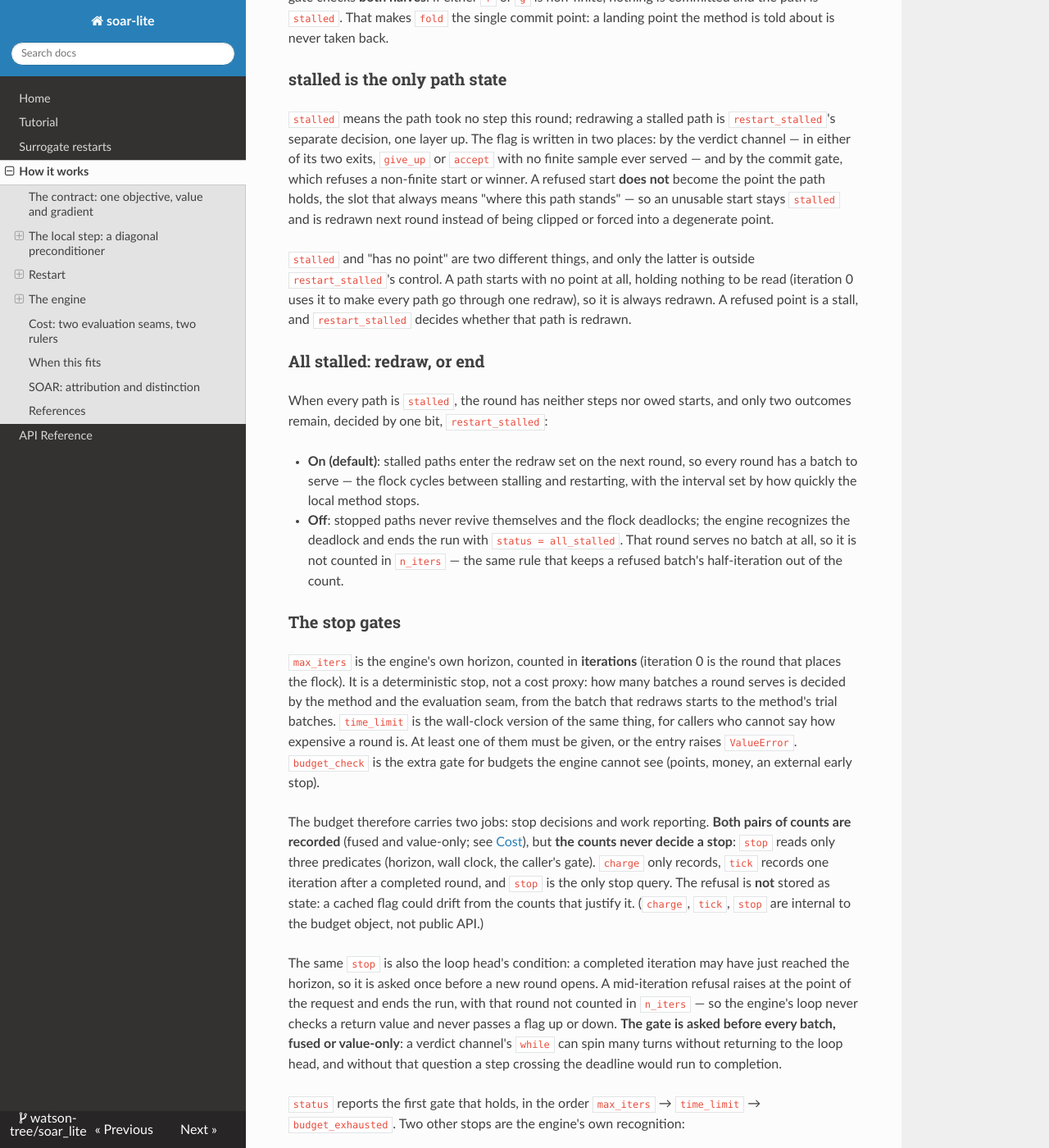
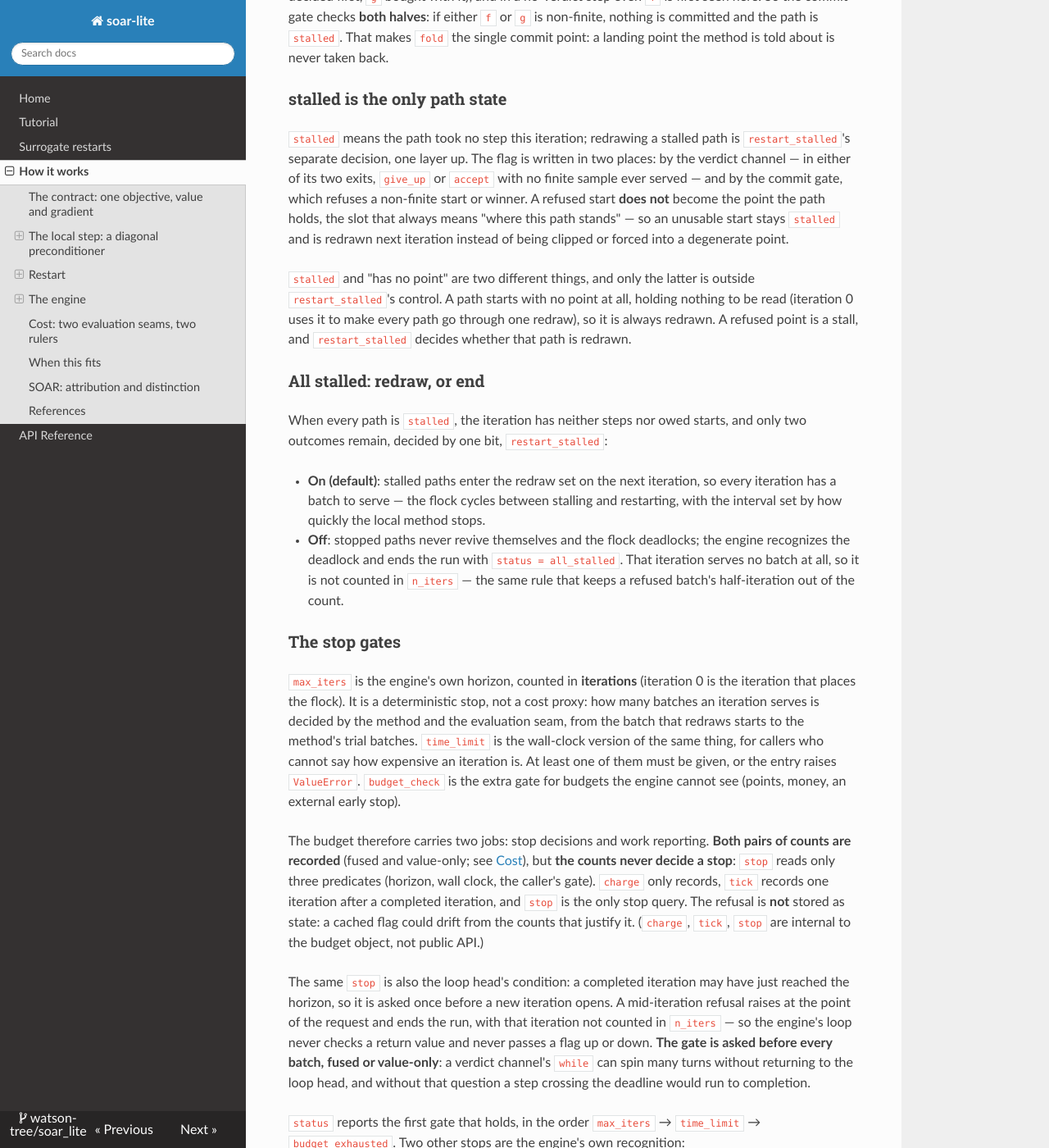
Before and after one commit to watson-tree/soar_lite, an MkDocs documentation site: the page built from docs/explanation/how-it-works.md, in a window 1280 px wide and 1400 px high, scrolled down 10233 px. Shown: the whole window at 82% size. Built offline with MkDocs 1.6.1, drawn with Linux system fonts in a browser that asks for light colours; nearby versions of some CDN libraries; some of the changed text lies outside the part shown.

Commit message:
docs: say iteration and cohort, and stop calling a path a chain
`CONTEXT.md` retires "round" as a name for an iteration (`_Avoid_: round
(retired)`), but the explanation page used it 22 times where "iteration" was
meant, `docs/index.md` once, and `n_path_schedule`'s own docstring once ("the
placement round"). The glossary had moved and the prose had not, so the page
taught a reader a word the rest of the repo does not use.

Two more of the same shape. The engine's set of stepping paths is `cohort` in the
code (`_decide(cohort)`, `_lanes(cohort)`) and in `CONTEXT.md`, while the page
called it the queue - including in the numbered list that introduces it, which is
where a reader learns the word, and in the sentence that says the set is
disjoint from the redraw set. And `path` was defined as "one independent descent
chain" in `CONTEXT.md` and in the page's opening vocabulary, one line above the
same glossary's `_Avoid_: chain, trajectory, thread, particle`.

Not a blind rename. "Round" stays where it is a different word: `roundoff`, a
coordinate that "rounds by a few representable steps", the bisection's rounds in
`Domain.draw`, and the `round-trip` tests. "Chain" stays in the README, where the
model itself is a chain of oscillators. Only the retired sense moved.

The vocabulary is what a reader carries from one document to the next, so its
home is the glossary and these pages are copies of it; the fix is in the copies.

Verified: `ruff check`, `ruff format --check` and pyright clean; `pytest -q
tests/test_plugin_seam.py` at 17 passed, since that test's comment and its retry
counter were renamed with the vocabulary; `mkdocs build --strict` exits 0 with no
warnings and the built page was read back to confirm the renamed list label and
that the sentences still read as sentences. No reported value changes.

```diff
--- a/docs/explanation/how-it-works.md
+++ b/docs/explanation/how-it-works.md
@@ -342,7 +342,7 @@ keeps them in three different places, none answering for another:
 - **Whether**: `restart_stalled`, a boolean knob, default `True`. While it is
   off, a stopped path stays stopped — `stalled` is still recorded, it still
   occupies its slot, and its last usable point stays in the run's best — only
-  the path itself stops moving; while it is on, it is redrawn on the next round.
+  the path itself stops moving; while it is on, it is redrawn on the next iteration.
 - **Where**: `global_model.propose(n_points, domain)`, the engine's second
   plugin point.
 
@@ -376,18 +376,17 @@ domain's own draw, never calling `minimize` — see
 acquisition function** (Jones et al. 1998), answering "where does the surrogate
 think is still worth trying" — it hands back a start and makes no comparison.
 The descent on `−log EI` uses the caller's injected `MinimizeFn` (usually this
-package's own n-path engine), so
-this arm trades one inner search for a smarter start, at the cost of that inner
-round's evaluations.
+package's own n-path engine), so this arm trades one inner search for a smarter
+start, at the cost of that inner search's evaluations.
 
 ### A restart costs no extra gradient batch
 
 `propose`'s answer is clipped into the domain, wrapped as a point that still
-owes its `f` and `g`, and handed to `settle` together with the round's step
+owes its `f` and `g`, and handed to `settle` together with the iteration's step
 winners, so a restart start never buys a gradient batch of its own. With the
 value-only seam connected the merge is even tighter: the restart start's value
 is deferred and bought once in the same fused batch. An unusable start (`f` or `g`
-not finite) does not land, and the path stays `stalled` to be redrawn next round
+not finite) does not land, and the path stays `stalled` to be redrawn next iteration
 — it never becomes the point the path holds, so "where this path
 stands" cannot be polluted by a degenerate point.
 
@@ -395,31 +394,31 @@ stands" cannot be polluted by a degenerate point.
 
 ### One iteration
 
-A round first puts the paths in path-index order, then serves its batches in
+An iteration first puts the paths in path-index order, then serves its batches in
 that order — one fused `settle` batch (step 5), preceded by the trial batches
 its judged steps spend, up to `n_alpha` each (see Cost):
 
 1. **Redraw set**: paths that hold no point (iteration 0's whole flock) or that
    are `stalled` with `restart_stalled` on.
-2. **Queue**: the remaining paths. A path that is `stalled` and not being
-   redrawn stays here — it proposes nothing this round and yields no winner, but
+2. **Cohort**: the remaining paths. A path that is `stalled` and not being
+   redrawn stays here — it proposes nothing this iteration and yields no winner, but
    its last usable point stays in the run's best.
 3. **Starts**: the redraw set asks `global_model.propose(len(restarted), domain)`
    for a batch of starts. The engine checks the shape and clips into the domain;
    a wrong shape is a `ValueError` at once — the width belongs to the engine, and
    a model returning a different width fails at the batch boundary instead of
    deep inside a broadcast.
-4. **Steps**: each non-stalled path in the queue takes one step through one of
+4. **Steps**: each non-stalled path in the cohort takes one step through one of
    two channels by `needs_verdict`, producing the winner of that step; the
    stalled-and-not-redrawn ones propose nothing (step 2).
 5. **One `settle` batch**: redraw starts first, then the step winners in path
    order; the **same** batch buys the halves still owed — a judged winner's
    gradient, an unjudged winner's or redraw start's value and gradient.
 6. **Landing**: a start goes through `_place` (unusable leaves it `stalled`,
-   redrawn next round) and a winner through `_advance` (unusable is `stalled`, no
+   redrawn next iteration) and a winner through `_advance` (unusable is `stalled`, no
    `fold`).
 
-The redraw set and the queue are disjoint, so "decide everything, then buy
+The redraw set and the cohort are disjoint, so "decide everything, then buy
 together" and "decide one at a time, then buy" are the same schedule.
 
 ### Verdict and no-verdict channels
@@ -503,13 +502,13 @@ is told about is never taken back.
 
 ### stalled is the only path state
 
-`stalled` means the path took no step this round; redrawing a stalled path is
+`stalled` means the path took no step this iteration; redrawing a stalled path is
 `restart_stalled`'s separate decision, one layer up. The flag is written in two
 places: by the verdict channel — in either of its two exits, `give_up` or
 `accept` with no finite sample ever served — and by the commit gate, which
 refuses a non-finite start or winner. A refused start **does not** become the
 point the path holds, the slot that always means "where this path stands" — so
-an unusable start stays `stalled` and is redrawn next round instead of being
+an unusable start stays `stalled` and is redrawn next iteration instead of being
 clipped or forced into a degenerate point.
 
 `stalled` and "has no point" are two different things, and only the latter is
@@ -520,25 +519,25 @@ redraw), so it is always redrawn. A refused point is a stall, and
 
 ### All stalled: redraw, or end
 
-When every path is `stalled`, the round has neither steps nor owed starts, and
+When every path is `stalled`, the iteration has neither steps nor owed starts, and
 only two outcomes remain, decided by one bit, `restart_stalled`:
 
-- **On (default)**: stalled paths enter the redraw set on the next round, so every
-  round has a batch to serve — the flock cycles between stalling and restarting,
+- **On (default)**: stalled paths enter the redraw set on the next iteration, so every
+  iteration has a batch to serve — the flock cycles between stalling and restarting,
   with the interval set by how quickly the local method stops.
 - **Off**: stopped paths never revive themselves and the flock deadlocks; the
   engine recognizes the deadlock and ends the run with `status = all_stalled`.
-  That round serves no batch at all, so it is not counted in `n_iters` — the same
+  That iteration serves no batch at all, so it is not counted in `n_iters` — the same
   rule that keeps a refused batch's half-iteration out of the count.
 
 ### The stop gates
 
 `max_iters` is the engine's own horizon, counted in **iterations** (iteration 0 is
-the round that places the flock). It is a deterministic stop, not a cost proxy:
-how many batches a round serves is decided by the method and the evaluation
+the iteration that places the flock). It is a deterministic stop, not a cost proxy:
+how many batches an iteration serves is decided by the method and the evaluation
 seam, from the batch that redraws starts to the method's trial batches.
 `time_limit` is the wall-clock version of the same thing, for callers who cannot
-say how expensive a round is. At least one of them must be given, or the entry
+say how expensive an iteration is. At least one of them must be given, or the entry
 raises `ValueError`.
 `budget_check` is the extra gate for budgets the engine cannot see (points,
 money, an external early stop).
@@ -548,14 +547,14 @@ The budget therefore carries two jobs: stop decisions and work reporting.
 [Cost](#cost-two-evaluation-seams-two-rulers)), but **the
 counts never decide a stop**: `stop` reads only three predicates (horizon, wall
 clock, the caller's gate). `charge` only records, `tick` records one iteration
-after a completed round, and `stop` is the only stop query. The refusal is **not**
+after a completed iteration, and `stop` is the only stop query. The refusal is **not**
 stored as state: a cached flag could drift from the counts that justify it.
 (`charge`, `tick`, `stop` are internal to the budget object, not public API.)
 
 The same `stop` is also the loop head's condition: a completed iteration may have
-just reached the horizon, so it is asked once before a new round opens. A
+just reached the horizon, so it is asked once before a new iteration opens. A
 mid-iteration refusal raises at the point of the request and ends the run, with
-that round not counted in `n_iters` — so the engine's loop never checks a return
+that iteration not counted in `n_iters` — so the engine's loop never checks a return
 value and never passes a flag up or down. **The gate is asked before every batch,
 fused or value-only**: a verdict channel's `while` can spin many turns without
 returning to the loop head, and without that question a step crossing the deadline
@@ -569,7 +568,7 @@ recognition:
   lower bound there, no later trial can beat it and no step can move it, so that
   point becomes the answer (`fun = -inf`, `x` is it) and the run ends. It still
   reads the feasibility mask: an infeasible `-inf` changes nothing. The batch that
-  found it is served and recorded, but the round did not finish, so it is not
+  found it is served and recorded, but the iteration did not finish, so it is not
   counted in `n_iters` — the same rule as a refused batch.
 - `all_stalled`: with restarts off the flock deadlocks, with no path able to move
   and no path owing a start. It likewise does not count in `n_iters`.
@@ -605,9 +604,9 @@ otherwise the serial ruler would erase `f`'s cost entirely in a run with the
 value-only seam connected. The counts report and do not budget: the budget's
 `stop` query never reads them.
 
-**How many batches a round spends is decided by the evaluation seam**:
+**How many batches an iteration spends is decided by the evaluation seam**:
 
-- **With `eval_f` connected**: each judged trial serves `f` only, and the round's
+- **With `eval_f` connected**: each judged trial serves `f` only, and the iteration's
   one fused batch (`settle`) buys everything still owed — each accepted trial's
   gradient, and every unjudged winner's and redraw start's value and gradient,
   since both of those defer both halves. So an `n_alpha`-candidate step spends at
```
Also changed, not shown: other parts of docs/explanation/how-it-works.md (+2 -2 lines), CONTEXT.md (+1 -1 lines), docs/index.md (+1 -1 lines), 3 other files.
